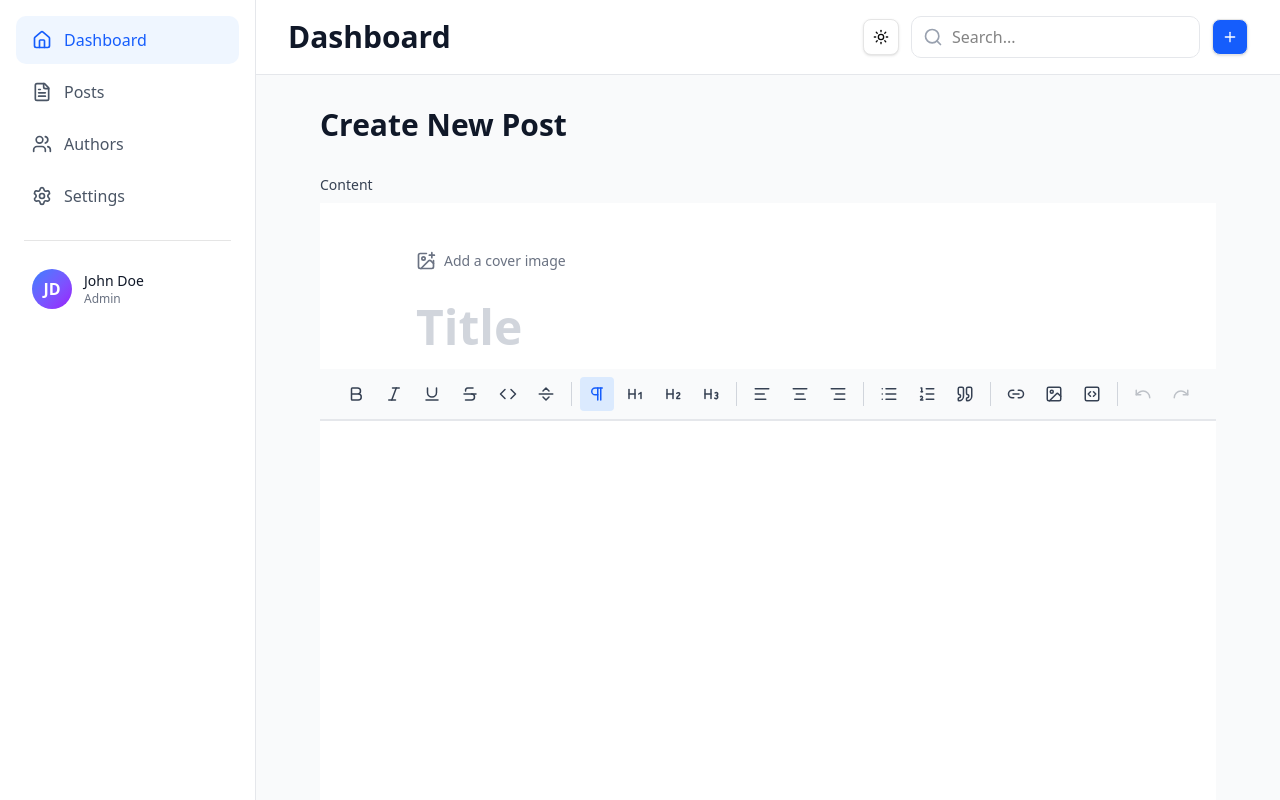
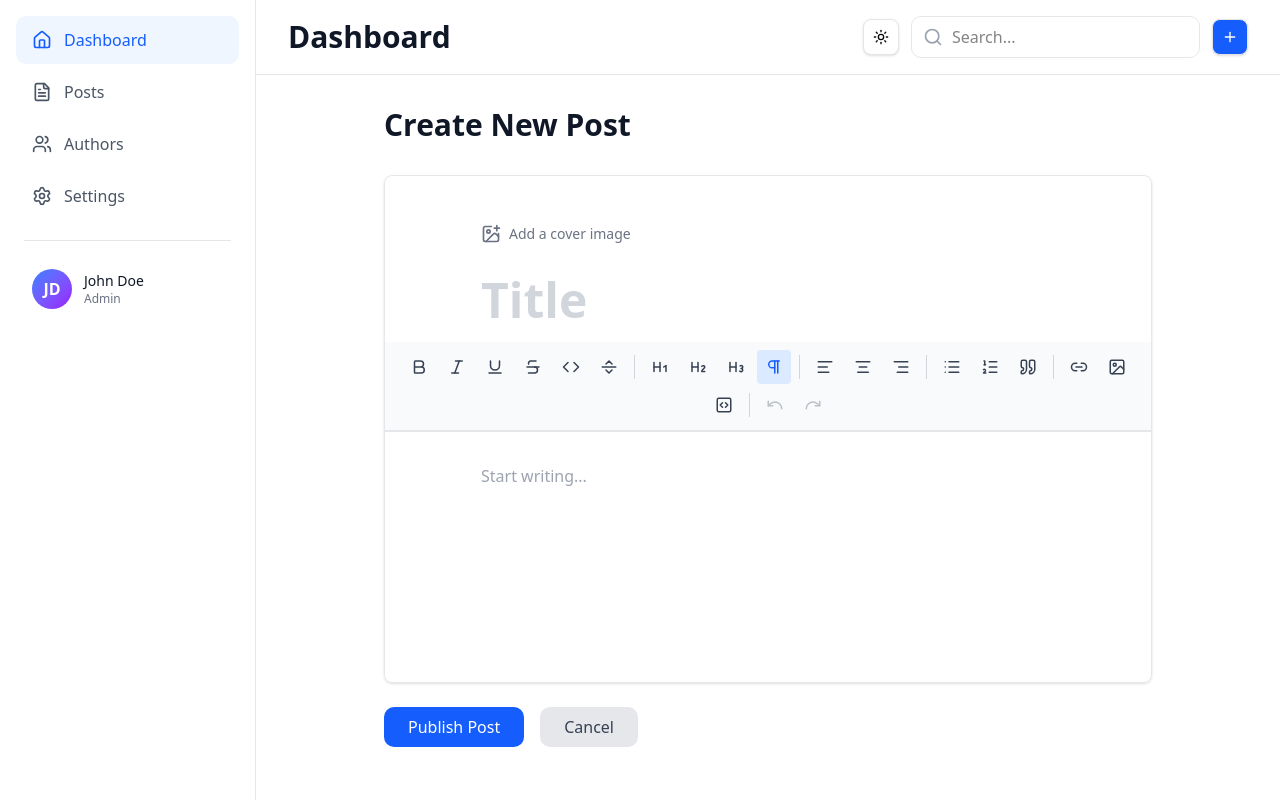
Before and after one commit to Kolawura/EkklesiaHub, a Next.js app in the folder frontend/: page /new in a window 1280 px wide. Built offline with nearby package versions, Linux system fonts and the light colour scheme.

Commit message:
Editor not perfect yet(blockcode not to my taste)

```diff
--- a/frontend/package.json
+++ b/frontend/package.json
@@ -13,8 +13,10 @@
     "@radix-ui/react-label": "^2.1.7",
     "@radix-ui/react-slot": "^1.2.3",
     "@radix-ui/react-tabs": "^1.1.13",
+    "@tailwindcss/typography": "^0.5.19",
     "@tanstack/react-query": "^5.90.2",
     "@tanstack/react-query-devtools": "^5.90.2",
+    "@tiptap/extension-code-block-lowlight": "^3.7.2",
     "@tiptap/extension-image": "^3.7.2",
     "@tiptap/extension-link": "^3.7.2",
     "@tiptap/extension-placeholder": "^3.7.2",
@@ -26,6 +28,8 @@
     "axios": "^1.12.2",
     "class-variance-authority": "^0.7.1",
     "clsx": "^2.1.1",
+    "highlight.js": "^11.11.1",
+    "lowlight": "^3.3.0",
     "lucide-react": "^0.544.0",
     "next": "15.5.3",
     "next-themes": "^0.4.6",
--- a/frontend/src/app/globals.css
+++ b/frontend/src/app/globals.css
@@ -4,6 +4,14 @@
 @import "tw-animate-css";
 
 @custom-variant dark (&:is(.dark *));
+
+.ProseMirror p.is-editor-empty:first-child::before {
+  color: #9ca3af;
+  content: attr(data-placeholder);
+  float: left;
+  height: 0;
+  pointer-events: none;
+}
 
 @theme inline {
   --color-background: var(--background);
--- a/frontend/src/app/new/page.tsx
+++ b/frontend/src/app/new/page.tsx
@@ -7,7 +7,7 @@ import TiptapEditor from "@/components/tiptap/TiptapEditor";
 export default function CreatePostPage() {
   const [title, setTitle] = useState("");
   const [content, setContent] = useState("");
-  const [coverImage, setCoverImage] = useState<string | undefined>("");
+  const [coverImage, setCoverImage] = useState<string | undefined>(undefined);
   const [isSubmitting, setIsSubmitting] = useState(false);
   const router = useRouter();
 
@@ -48,21 +48,15 @@ export default function CreatePostPage() {
   };
 
   return (
-    <div className="bg-gray-50 py-8 px-4">
-      <div className="max-w-4xl mx-auto">
-        <h1 className="text-3xl font-bold text-gray-900 mb-8">
+    <div className="py-8 px-4">
+      <div className="max-w-3xl mx-auto">
+        <h1 className="text-3xl font-bold text-gray-900 dark:text-gray-100 mb-8">
           Create New Post
         </h1>
 
         <form onSubmit={handleSubmit} className="space-y-6">
           <div>
-            <label className="block text-sm font-medium text-gray-700 mb-2">
-              Content
-            </label>
-            <TiptapEditor
-              onChange={(data) => getContent(data)}
-              placeholder="Write your post content here..."
-            />
+            <TiptapEditor onChange={(data) => getContent(data)} />
           </div>
 
           <div className="flex gap-4">
@@ -76,7 +70,7 @@ export default function CreatePostPage() {
             <button
               type="button"
               onClick={() => router.back()}
-              className="px-6 py-2 bg-gray-200 text-gray-700 rounded-lg hover:bg-gray-300"
+              className="px-6 py-2 bg-gray-200 dark:bg-gray-800 text-gray-700 dark:text-gray-300 rounded-lg hover:bg-gray-300 dark:hover:bg-gray-700 transition-colors"
             >
               Cancel
             </button>
--- a/frontend/src/components/tiptap/MenuBar.tsx
+++ b/frontend/src/components/tiptap/MenuBar.tsx
@@ -85,12 +85,6 @@ export function MenuBar({ editor }: MenuBarProps) {
     },
     { divider: true },
     {
-      icon: Paragraph,
-      action: () => editor.chain().focus().setParagraph().run(),
-      active: editor.isActive("paragraph"),
-      title: "Paragraph",
-    },
-    {
       icon: Heading1,
       action: () => editor.chain().focus().toggleHeading({ level: 1 }).run(),
       active: editor.isActive("heading", { level: 1 }),
@@ -107,6 +101,12 @@ export function MenuBar({ editor }: MenuBarProps) {
       action: () => editor.chain().focus().toggleHeading({ level: 3 }).run(),
       active: editor.isActive("heading", { level: 3 }),
       title: "Heading 3",
+    },
+    {
+      icon: Paragraph,
+      action: () => editor.chain().focus().setParagraph().run(),
+      active: editor.isActive("paragraph"),
+      title: "Paragraph",
     },
     { divider: true },
     {
@@ -181,22 +181,30 @@ export function MenuBar({ editor }: MenuBarProps) {
   ];
 
   return (
-    <div className="flex items-center justify-center gap-1 p-2 border-b border-gray-200 bg-gray-50 flex-wrap">
+    <div className="flex items-center justify-center gap-1 p-2 border-b border-gray-200 dark:border-gray-700 bg-gray-50 dark:bg-gray-950 flex-wrap">
       {buttons.map((btn, idx) => {
         const Icon = btn.icon;
         return btn.divider ? (
-          <div key={idx} className="w-px h-6 bg-gray-300 mx-1" />
+          <div
+            key={idx}
+            className="w-px h-6 bg-gray-300 dark:bg-gray-600 mx-1"
+          />
         ) : (
           <button
             key={idx}
+            type="button"
             onClick={btn.action}
             disabled={btn.disabled}
             title={btn.title}
-            className={`p-2 rounded hover:bg-gray-200 transition-colors disabled:opacity-30 disabled:cursor-not-allowed ${
-              btn.active ? "bg-blue-100 text-blue-600" : "text-gray-700"
-            }`}
+            className={`p-2 rounded
+  transition-colors disabled:opacity-30 disabled:cursor-not-allowed
+  ${
+    btn.active
+      ? "bg-blue-100 dark:bg-blue-900 text-blue-600 dark:text-blue-300 hover:bg-blue-200 dark:hover:bg-blue-700"
+      : "text-gray-700 dark:text-gray-200 hover:bg-gray-200 dark:hover:bg-gray-700"
+  }`}
           >
-            {Icon ? <Icon size={18} /> : null}
+            {Icon && <Icon size={18} />}
           </button>
         );
       })}
--- a/frontend/src/components/tiptap/TiptapEditor.tsx
+++ b/frontend/src/components/tiptap/TiptapEditor.tsx
@@ -10,6 +10,12 @@ import Image from "@tiptap/extension-image";
 import TextAlign from "@tiptap/extension-text-align";
 import { MenuBar } from "./MenuBar";
 import { ImagePlus, X } from "lucide-react";
+import "@/components/tiptap/styles/tiptap.css";
+import "highlight.js/styles/github-dark.css";
+import { common, createLowlight } from "lowlight";
+import CodeBlockLowlight from "@tiptap/extension-code-block-lowlight";
+
+const lowlight = createLowlight(common);
 
 interface TiptapEditorProps {
   content?: string;
@@ -30,7 +36,7 @@ export default function TiptapEditor({
   coverImage: initialCoverImage,
   onChange,
   editable = true,
-  placeholder = "Tell your story...",
+  placeholder,
 }: TiptapEditorProps) {
   const [title, setTitle] = useState(initialTitle);
   const [coverImage, setCoverImage] = useState(initialCoverImage);
@@ -40,6 +46,7 @@ export default function TiptapEditor({
   const editor = useEditor({
     extensions: [
       StarterKit.configure({
+        codeBlock: false,
         heading: {
           levels: [1, 2, 3],
         },
@@ -60,7 +67,15 @@ export default function TiptapEditor({
         types: ["heading", "paragraph"],
       }),
       Placeholder.configure({
-        placeholder,
+        placeholder: ({ node }) => {
+          if (node.type.name === "heading") {
+            return "Write a heading...";
+          }
+          return placeholder || "Start writing...";
+        },
+      }),
+      CodeBlockLowlight.configure({
+        lowlight,
       }),
     ],
     content,
@@ -72,7 +87,7 @@ export default function TiptapEditor({
     editorProps: {
       attributes: {
         class:
-          "prose prose-lg focus:outline-none max-w-none px-8 md:px-16 lg:px-24 py-8 min-h-[500px]",
+          "tiptap prose prose-lg focus:outline-none max-w-none px-8 md:px-16 lg:px-24 py-8 min-h-[250px] dark:prose-invert prose-h1:text-4xl prose-h1:font-bold prose-h2:text-3xl prose-h2:font-semibold prose-h3:text-2xl prose-h3:font-medium prose-code:bg-gray-100 prose-code:dark:bg-gray-800 prose-code:px-1 prose-code:rounded prose-pre:bg-gray-100 prose-pre:dark:bg-gray-800 prose-pre:rounded-lg prose-pre:p-4 prose-blockquote:border-l-4 prose-blockquote:border-gray-300 prose-blockquote:pl-4 prose-blockquote:italic prose-ul:list-disc prose-ol:list-decimal",
       },
     },
     immediatelyRender: false,
@@ -122,10 +137,10 @@ export default function TiptapEditor({
   };
 
   return (
-    <div className="bg-white">
+    <div className="border border-gray-200 dark:border-gray-700 rounded-md shadow-sm">
       {/* Cover Image Section */}
       {coverImage ? (
-        <div className="relative w-full h-64 md:h-96 bg-gray-100">
+        <div className="relative w-full h-64 md:h-96 bg-gray-100 dark:bg-gray-900">
           <img
             src={coverImage}
             alt="Cover"
@@ -133,11 +148,15 @@ export default function TiptapEditor({
           />
           {editable && (
             <button
+              type="button"
               onClick={removeCoverImage}
-              className="absolute top-4 right-4 p-2 bg-white rounded-full shadow-lg hover:bg-gray-100 transition-colors"
+              className="absolute top-4 right-4 p-2 rounded-full shadow-lg hover:bg-gray-100 dark:hover:bg-gray-900 transition-colors"
               title="Remove cover image"
             >
-              <X size={20} className="text-gray-700" />
+              <X
+                size={20}
+                className="text-gray-700 dark:text-gray-700 dark:hover:text-gray-200"
+              />
             </button>
           )}
         </div>
@@ -145,6 +164,7 @@ export default function TiptapEditor({
         editable && (
           <div className="px-8 md:px-16 lg:px-24 pt-12">
             <button
+              type="button"
               onClick={() => fileInputRef.current?.click()}
               className="flex items-center gap-2 text-gray-500 hover:text-gray-700 transition-colors group"
             >
@@ -174,14 +194,16 @@ export default function TiptapEditor({
           placeholder="Title"
           disabled={!editable}
           rows={1}
-          className="w-full text-4xl md:text-5xl font-bold placeholder-gray-300 border-none focus:outline-none resize-none overflow-hidden"
+          className="w-full text-4xl md:text-5xl font-bold placeholder-gray-300
+  border-none focus:outline-none resize-none overflow-hidden
+  bg-transparent text-gray-900 dark:text-gray-100 dark:placeholder-gray-500"
           style={{ minHeight: "60px" }}
         />
       </div>
 
       {/* Toolbar - Sticky */}
       {editable && (
-        <div className="sticky top-0 z-10 bg-white border-b border-gray-200">
+        <div className="sticky top-0 z-10 border-b border-gray-200 dark:border-gray-700">
           <div className="">
             <MenuBar editor={editor} />
           </div>
--- /dev/null
+++ b/frontend/src/components/tiptap/styles/tiptap.css
@@ -0,0 +1,93 @@
+/* src/styles/tiptap.css */
+
+/* Basic editor styles */
+.tiptap {
+  :first-child {
+    margin-top: 0;
+  }
+
+  /* List styles */
+  ul,
+  ol {
+    padding: 0 1rem;
+    margin: 1.25rem 1rem 1.25rem 0.4rem;
+
+    li p {
+      margin-top: 0.25em;
+      margin-bottom: 0.25em;
+    }
+  }
+
+  /* Heading styles */
+  h1,
+  h2,
+  h3,
+  h4,
+  h5,
+  h6 {
+    line-height: 1.1;
+    margin-top: 2.5rem;
+    text-wrap: pretty;
+  }
+
+  h1,
+  h2 {
+    margin-top: 3.5rem;
+    margin-bottom: 1.5rem;
+  }
+
+  h1 {
+    font-size: 1.4rem;
+  }
+
+  h2 {
+    font-size: 1.2rem;
+  }
+
+  h3 {
+    font-size: 1.1rem;
+  }
+
+  h4,
+  h5,
+  h6 {
+    font-size: 1rem;
+  }
+
+  /* Code and preformatted text styles */
+  code {
+    background-color: var(--purple-light, #f3e8ff);
+    border-radius: 0.4rem;
+    color: var(--black, #111);
+    font-size: 0.85rem;
+    padding: 0.25em 0.3em;
+  }
+
+  pre {
+    background: var(--black, #111);
+    border-radius: 0.5rem;
+    color: var(--white, #fff);
+    font-family: "JetBrainsMono", monospace;
+    margin: 1.5rem 0;
+    padding: 0.75rem 1rem;
+
+    code {
+      background: none;
+      color: inherit;
+      font-size: 0.8rem;
+      padding: 0;
+    }
+  }
+
+  blockquote {
+    border-left: 3px solid var(--gray-3, #ccc);
+    margin: 1.5rem 0;
+    padding-left: 1rem;
+  }
+
+  hr {
+    border: none;
+    border-top: 1px solid var(--gray-2, #ddd);
+    margin: 2rem 0;
+  }
+}
--- a/frontend/tailwind.config.js
+++ b/frontend/tailwind.config.js
@@ -1,4 +1,5 @@
 /** @type {import('tailwindcss').Config} */
+import typography from "@tailwindcss/typography";
 const config = {
   darkMode: "class",
   content: [
@@ -9,7 +10,7 @@ const config = {
   theme: {
     extend: {},
   },
-  plugins: [],
+  plugins: [typography],
 };
 
 export default config;
```
Also changed, not shown: frontend/src/app/page.tsx (+1 -14 lines), frontend/src/store/usePostStore.ts (added), 1 other file (tests, documents, lock files or other folders).
